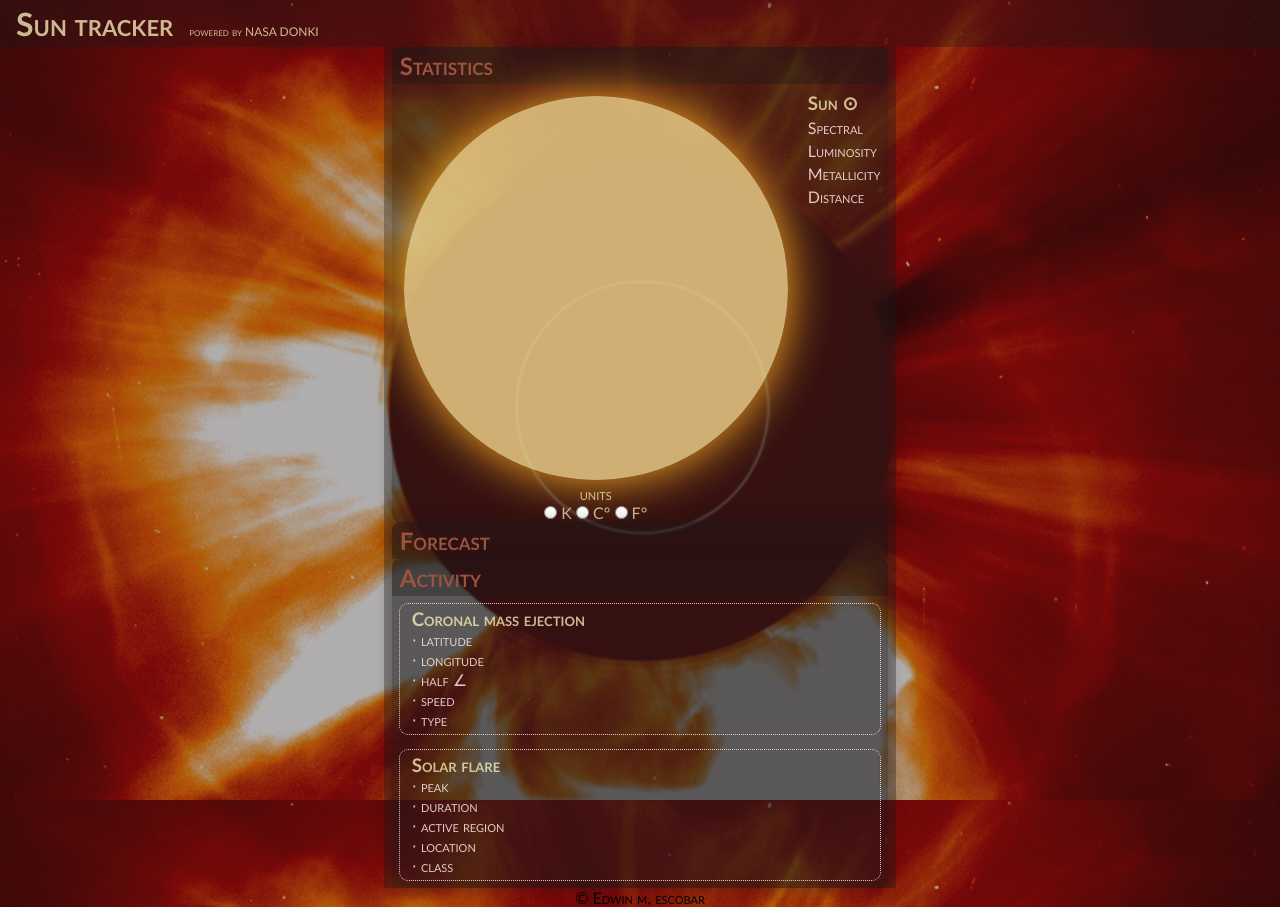
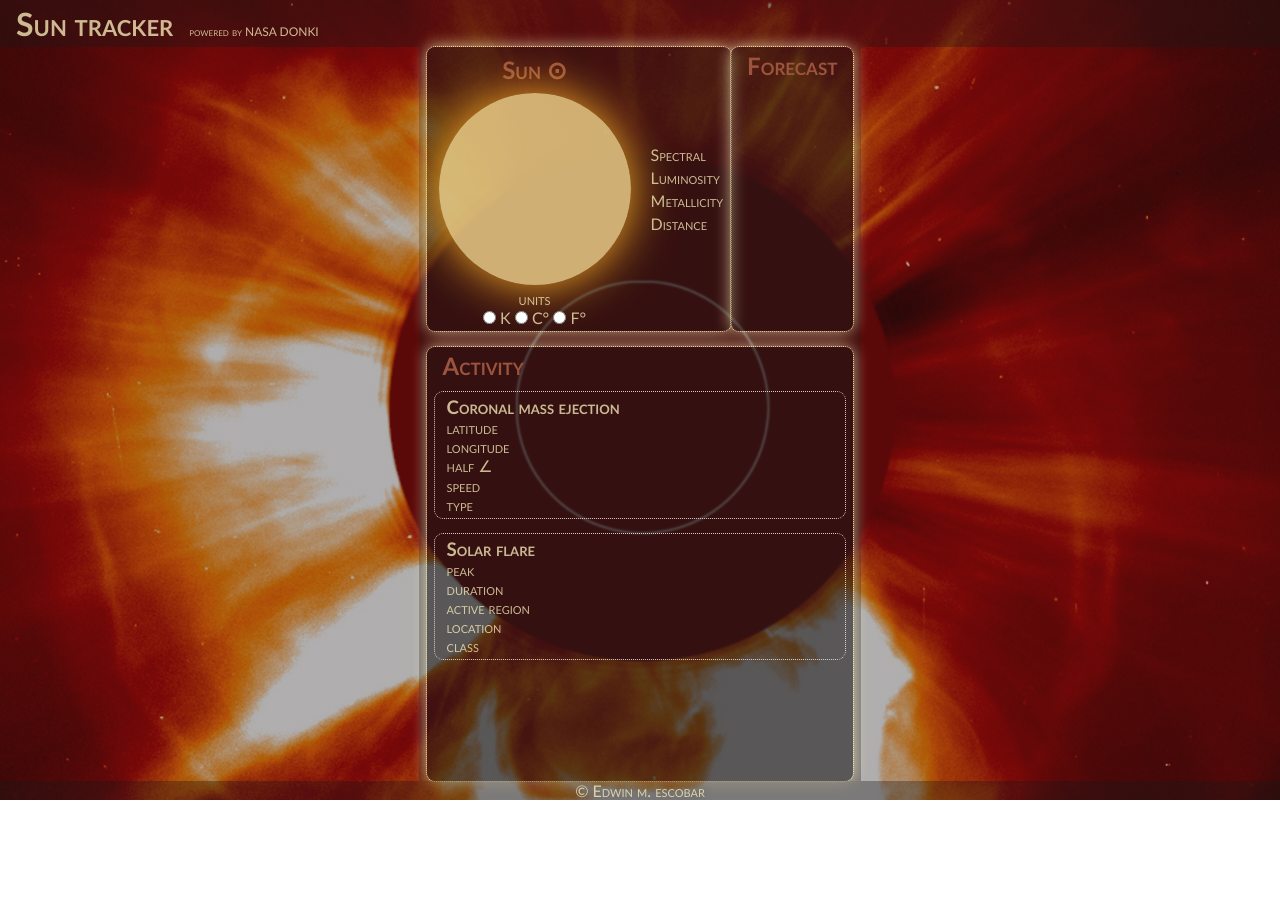
Before and after one commit to escowin/sun-tracker, a website built with webpack: page index.html in a window 1280 px wide. After the commit the page ends 800 px from the top, so only its background shows below. Built offline with nearby package versions, Linux system fonts and the light colour scheme.

Commit message:
re-organized stylesheet by purpose, simplifying visual theme

```diff
--- a/assets/css/styles.css
+++ b/assets/css/styles.css
@@ -1,12 +1,10 @@
 :root {
-    --primary: rgba(28, 23, 23, 0.8);
-    --secondary: rgba(245, 220, 220, 0.9);
-    --tertiary: rgba(134, 14, 14, 0.9);
-    --accent: rgb(156, 84, 62);
-    --overlay: rgba(28, 23, 23, .35);
+    --dark: rgba(28, 23, 23, .35);
+    --light: rgba(245, 220, 220, 0.9);
+    --red: rgba(134, 14, 14, 0.9);
+    --orange: rgb(156, 84, 62);
     --yellow: rgba(255, 243, 191, 0.75);
-    --text-shadow: 0 0 1vw;
-    --text-shadow-sm: 0 0 .75vw;
+    --txt-shadow: 0 0 .75vw;
 }
 
 * {
@@ -17,9 +15,45 @@
     font-family: 'Gill Sans', 'Gill Sans MT', Calibri, 'Trebuchet MS', sans-serif;
 }
 
-/* FLOW */
-/* flex */
+/* COLOR */
+footer,
+header,
+main,
+section {
+    background-color: var(--dark);
+}
+
+footer,
+h1,
+h3,
+.date,
+.label,
+.temp,
+#units, #api-info,
+#current-date {
+    color: var(--yellow);
+}
+
+.subheader {
+    color: var(--orange);
+}
+
+p {
+    color: var(--light);
+}
+
+footer {
+    text-shadow: var(--txt-shadow) var(--dark);
+}
+
+#current-date {
+    text-shadow: var(--txt-shadow) var(--red);
+}
+
+
+/* DISPLAY */
 body,
+footer,
 main,
 .day,
 #activity,
@@ -28,15 +62,6 @@ main,
     display: flex;
 }
 
-body,
-main,
-.day,
-#activity {
-    flex-direction: column;
-
-}
-
-/* grid */
 header,
 #sun-stats,
 #sun-text,
@@ -45,141 +70,88 @@ header,
     display: grid;
 }
 
-header,
-#sun-stats,
-#cme div:nth-child(2),
-#flr {
+/* BOX */
+body {
+    background: linear-gradient(var(--dark), var(--dark)), url(../../assets/images/background.jpg);
+    background-position: center;
+    background-size: cover;
+    background-attachment: fixed;
+    flex-direction: column;
+    align-items: center;
+    height: 100vh;
+}
+
+footer {
+    width: 100%;
+    justify-content: center;
+}
+
+header {
     grid-template-columns: auto 1fr;
+    align-items: baseline;
+    padding: .25rem 1rem;
+    width: 100%;
+    gap: 0 1rem;
+}
+
+h3 {
+    grid-column: span 2;
+}
+
+main {
+    flex-direction: column;
+    justify-content: space-around;
+    padding: 0 .5rem;
+    flex-grow: 1;
+}
+
+section {
+    border-radius: .5rem;
+    box-shadow: 0 0 1rem var(--yellow);
+    outline: 1px dotted var(--yellow);
+}
+
+.day {
+    flex-direction: column;
+    align-items: center;
+}
+
+.subheader {
+    padding: .25rem 1rem;
+    border-top-left-radius: .5rem;
+    border-top-right-radius: .5rem;
+}
+
+.time {
+    grid-column: span 2;
+}
+
+#activity {
+    flex-direction: column;
+}
+
+#activity article {
+    margin: .5rem;
+    padding: .25rem .75rem;
+    border-radius: .5rem;
+    outline: 1px dotted var(--light);
+    gap: 0 1rem;
 }
 
 #cme {
     grid-template-columns: auto 1fr auto;
 }
 
-header,
-#activity article,
 #cme div:nth-child(2) {
+    grid-template-columns: auto 1fr;
     gap: 0 1rem;
-}
-
-/* DIVS */
-body {
-    background: linear-gradient(var(--overlay), var(--overlay)), url(../../assets/images/background.jpg);
-    background-position: center;
-    background-size: cover;
-    background-attachment: fixed;
-    align-items: center;
-    height: 100vh;
-}
-
-/* header */
-header {
-    align-items: baseline;
-    padding: .25rem 1rem;
-    width: 100%;
-    background-color: var(--overlay);
-}
-
-header h1 {
-    color: var(--yellow);
-}
-
-#api-info {
-    font-size: .75rem;
-    color: var(--yellow);
-    font-weight: lighter;
-}
-
-#current-date {
-    color: var(--accent);
-    font-weight: bolder;
-    text-shadow: var(--text-shadow-sm) var(--tertiary);
-}
-
-/* main */
-main {
-    justify-content: space-around;
-    padding: 0 .5rem;
-    background-color: var(--overlay);
-    flex-grow: 1;
-}
-
-/* section styles */
-section {
-    background-color: var(--overlay);
-    box-shadow: 0 0 1rem var(--overlay);
-    border-radius: .5rem;
-}
-
-.subheader {
-    color: var(--accent);
-    padding: .25rem .5rem;
-    background-color: var(--overlay);
-    border-top-left-radius: .5rem;
-    border-top-right-radius: .5rem;
-}
-
-/* stats section*/
-#sun-stats {
-    gap: .5rem;
-}
-
-#sun {
-    text-align: center;
-}
-
-#sun-graphic {
-    --size: 30vw;
-    background-color: rgba(255, 214, 29, 0.75);
-    border-radius: 50%;
-    box-shadow: 0 0 3vw var(--secondary);
-    height: var(--size);
-    width: var(--size);
-    margin: .25rem .75rem;
-    animation: glowing 4s infinite alternate;
-}
-
-#units {
-    border: none;
-}
-
-#sun-text {
-    gap: .25rem .5rem;
-    height: fit-content;
-}
-
-
-
-/* forecast section */
-#forecast-container {
-    justify-content: space-around;
-    list-style: none;
-}
-
-.day {
-    align-items: center;
-}
-
-/* activity section */
-#activity article {
-    margin: .5rem;
-    padding: .25rem .75rem;
-    border-radius: .5rem;
-    outline: 1px dotted var(--secondary);
 }
 
 #cme div:nth-child(3) {
     align-items: flex-end;
 }
 
-
-/* typography */
-h3,
-.subheader,
-.time,
-#cme-note,
-#current-date,
-#sun-text h3 {
+#cme-note, #current-date {
     grid-column: span 2;
 }
 
@@ -187,17 +159,56 @@ h3,
     grid-column: span 3;
 }
 
-h3,
-.date,
-.temp,
-#units {
-    color: var(--yellow);
+#flr {
+    grid-template-columns: auto 1fr;
 }
 
-p {
-    color: var(--secondary);
+#forecast-container {
+    justify-content: space-around;
+    list-style: none;
 }
 
+#sun {
+    text-align: center;
+    grid-area: c;
+}
+
+#sun-graphic {
+    --size: 30vw;
+    background-color: rgba(255, 214, 29, 0.75);
+    border-radius: 50%;
+    box-shadow: 0 0 2rem var(--light);
+    height: var(--size);
+    width: var(--size);
+    margin: .25rem .75rem;
+    animation: glowing 4s infinite alternate;
+}
+
+#sun-stats {
+    grid-template-columns: auto 1fr;
+    grid-template-areas: "a b" "c b";
+    gap: 0 .5rem;
+    padding: .25rem 0;
+    align-items: center;
+}
+
+#sun-stats .subheader {
+    grid-area: a;
+    text-align: center;
+}
+
+#sun-text {
+    grid-area: b;
+    grid-template-columns: auto 1fr;
+    gap: .25rem .5rem;
+    height: fit-content;
+}
+
+#units {
+    border: none;
+}
+
+/* TEXT */
 .sub {
     vertical-align: sub;
 }
@@ -208,8 +219,13 @@ p {
 
 .sub,
 .sup,
+#api-info,
 #cme-note {
     font-size: .75rem;
+}
+
+#api-info {
+    font-weight: lighter;
 }
 
 #cme-note {
@@ -217,17 +233,18 @@ p {
 }
 
 a {
+    color: inherit;
     text-decoration: none;
-    color: inherit;
     transition: 1s;
 }
 
-#api-info a:hover {
-    color: var(--tertiary);
-    text-shadow: var(--text-shadow-sm) var(--secondary);
+/* PSEUDO-CLASS */
+a:hover {
+    color: var(--red);
+    text-shadow: var(--txt-shadow) var(--light);
 }
 
-/* animation */
+/* ANIMATION */
 @keyframes glowing {
     100% {
         background-color: rgba(247, 216, 145, 0.8);
@@ -235,8 +252,34 @@ a {
     }
 }
 
-/* display.tablet */
-@media screen and (min-width: 768px) {}
+/* DISPLAY */
+@media screen and (min-width: 768px) {
+    main {
+        justify-content: inherit;
+        gap: 1rem;
+        display: grid;
+        grid-template-areas:
+            "a b"
+            "c c";
+        grid-template-rows: max-content;
+        gap: 1rem 0;
+    }
 
-/* display.desktop */
+    #sun-stats {
+        grid-area: a;
+    }
+
+    #forecast {
+        grid-area: b;
+    }
+
+    #activity {
+        grid-area: c;
+    }
+
+    #sun-graphic {
+        --size: 15vw
+    }
+}
+
 @media screen and (min-width: 1024px) {}
--- a/index.html
+++ b/index.html
@@ -37,7 +37,7 @@
     </header>
     <main>
       <section id="sun-stats">
-        <h2 class="subheader">Statistics</h2>
+        <h2 class="subheader">Sun &#8857;</h2>
         <article id="sun">
           <div id="sun-graphic"></div>
           <div>
@@ -67,14 +67,14 @@
         </article>
 
         <article id="sun-text">
-          <h3>Sun &#8857;</h3>
-          <p>Spectral</p>
+          <!-- <h2 class="subheader">Sun &#8857;</h2> -->
+          <p class="label">Spectral</p>
           <p id="spectral"></p>
-          <p>Luminosity</p>
+          <p class="label">Luminosity</p>
           <p id="luminosity"></p>
-          <p>Metallicity</p>
+          <p class="label">Metallicity</p>
           <p id="metallicity"></p>
-          <p>Distance</p>
+          <p class="label">Distance</p>
           <p>
             <span id="distance"></span><br />
             <span id="lm"></span>
@@ -94,19 +94,19 @@
           <h3>Coronal mass ejection</h3>
           <div>
             <p class="time" id="cme-time"></p>
-            <p>&sdot; latitude</p>
+            <p class="label">latitude</p>
             <p><span id="cme-latitude"></span></p>
 
-            <p>&sdot; longitude</p>
+            <p class="label">longitude</p>
             <p><span id="cme-longitude"></span></p>
 
-            <p>&sdot; half &angle;</p>
+            <p class="label">half &angle;</p>
             <p><span id="cme-angle"></span></p>
 
-            <p>&sdot; speed</p>
+            <p class="label">speed</p>
             <p><span id="cme-speed"></span></p>
 
-            <p>&sdot; type</p>
+            <p class="label">type</p>
             <p><span id="cme-type"></span></p>
           </div>
           <div>
@@ -118,19 +118,19 @@
           <h3>Solar flare</h3>
           <p class="time" id="flr-date"></p>
 
-          <p>&sdot; peak</p>
+          <p class="label">peak</p>
           <p id="flr-peak"></p>
 
-          <p>&sdot; duration</p>
+          <p class="label">duration</p>
           <p id="flr-duration"></p>
 
-          <p>&sdot; active region</p>
+          <p class="label">active region</p>
           <p id="flr-region"></p>
 
-          <p>&sdot; location</p>
+          <p class="label">location</p>
           <p><span id="flr-location"></span></p>
 
-          <p>&sdot; class</p>
+          <p class="label">class</p>
           <p><span id="flr-class"></span></p>
         </article>
       </section>
```
